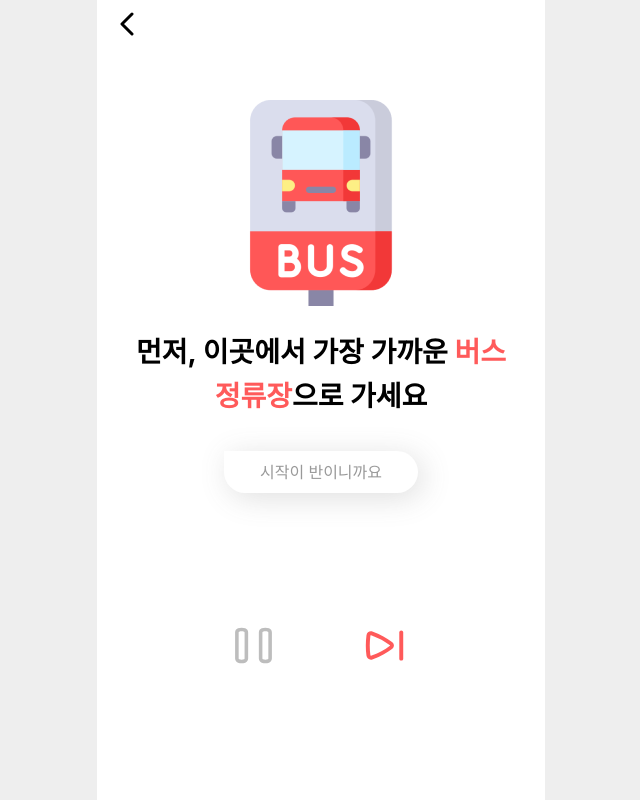
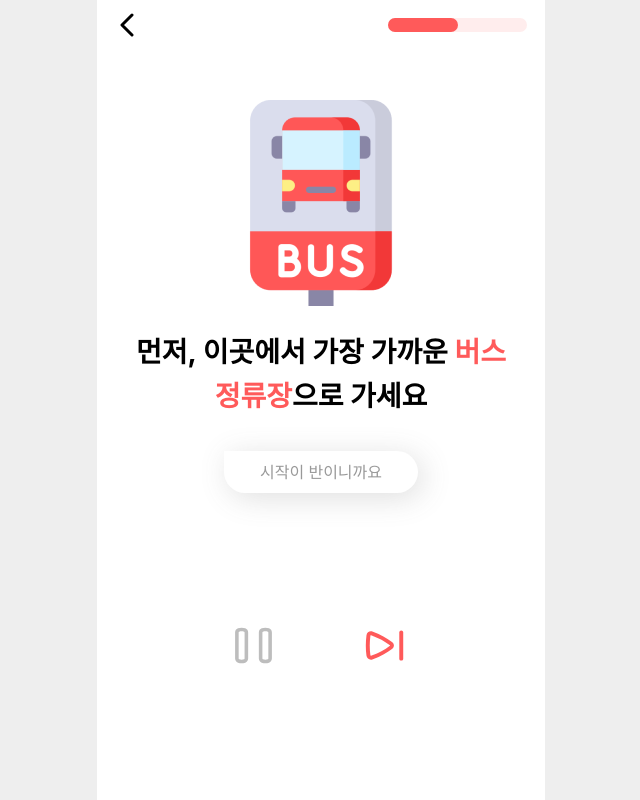
Before and after one commit to danmin20/peace-tol, a React (Vite) app: page /level-select in a window 1280 px wide. Both pictures are taken after a click on the button "선택 완료!". Shown: the whole page, without its empty margins (319-959 px from the left). Built offline with nearby package versions, Linux system fonts and the light colour scheme; a web font is replaced by a local one.

Commit message:
Route 페이지 Progress 추가

```diff
--- a/src/_common/components/Header/index.tsx
+++ b/src/_common/components/Header/index.tsx
@@ -2,15 +2,15 @@ import { HeaderStyle } from './style'
 import { Back } from '../../../assets'
 
 type Props = {
+  extra?: React.ReactNode
   handleBack: () => void
 }
 
-export const Header = ({ handleBack }: Props) => {
+export const Header = ({ extra, handleBack }: Props) => {
   return (
     <div css={HeaderStyle}>
-      <div onClick={handleBack}>
-        <Back />
-      </div>
+      <Back onClick={handleBack} />
+      {extra}
     </div>
   )
 }
--- a/src/_common/components/Header/style.ts
+++ b/src/_common/components/Header/style.ts
@@ -5,9 +5,10 @@ import { color } from '../../styles/color'
 export const HeaderStyle = css({
   display: 'flex',
   alignItems: 'center',
+  justifyContent: 'space-between',
   height: '50px',
   width: '100%',
-  paddingLeft: '18px',
+  padding: '0px 18px',
   backgroundColor: color.white,
   boxSizing: 'border-box',
   position: 'absolute',
--- /dev/null
+++ b/src/pages/Route/components/Progress/index.tsx
@@ -0,0 +1,19 @@
+import { Background, Bar } from './style'
+
+type Props = {
+  total: number
+  stage: number
+}
+
+export const Progress = ({ total, stage }: Props) => {
+  return (
+    <div css={Background}>
+      <div
+        css={Bar}
+        style={{
+          width: `${((stage + 1) / total) * 100}%`
+        }}
+      />
+    </div>
+  )
+}
--- /dev/null
+++ b/src/pages/Route/components/Progress/style.ts
@@ -0,0 +1,22 @@
+import { css } from '@emotion/react'
+
+import { color } from '../../../../_common/styles/color'
+
+export const Background = css({
+  position: 'relative',
+  width: '139px',
+  height: '14px',
+  borderRadius: '20px',
+  backgroundColor: color.red3
+})
+
+export const Bar = css({
+  position: 'absolute',
+  top: 0,
+  left: 0,
+  right: 0,
+  overflow: 'hidden',
+  height: '100%',
+  borderRadius: '20px',
+  backgroundColor: color.red
+})
--- a/src/pages/Route/index.tsx
+++ b/src/pages/Route/index.tsx
@@ -1,6 +1,7 @@
 import { useState } from 'react'
 import { useLocation, useNavigate } from 'react-router-dom'
 
+import { Progress } from './components/Progress'
 import {
   Buttons,
   ContentStyle,
@@ -58,7 +59,10 @@ export const Route = () => {
   return (
     <>
       <div css={LayoutStyle}>
-        <Header handleBack={handleBack} />
+        <Header
+          handleBack={handleBack}
+          extra={<Progress stage={stage} total={dummy.length} />}
+        />
         {dummy[stage].imagePath ? (
           <img src={dummy[stage].imagePath} />
         ) : (
```
